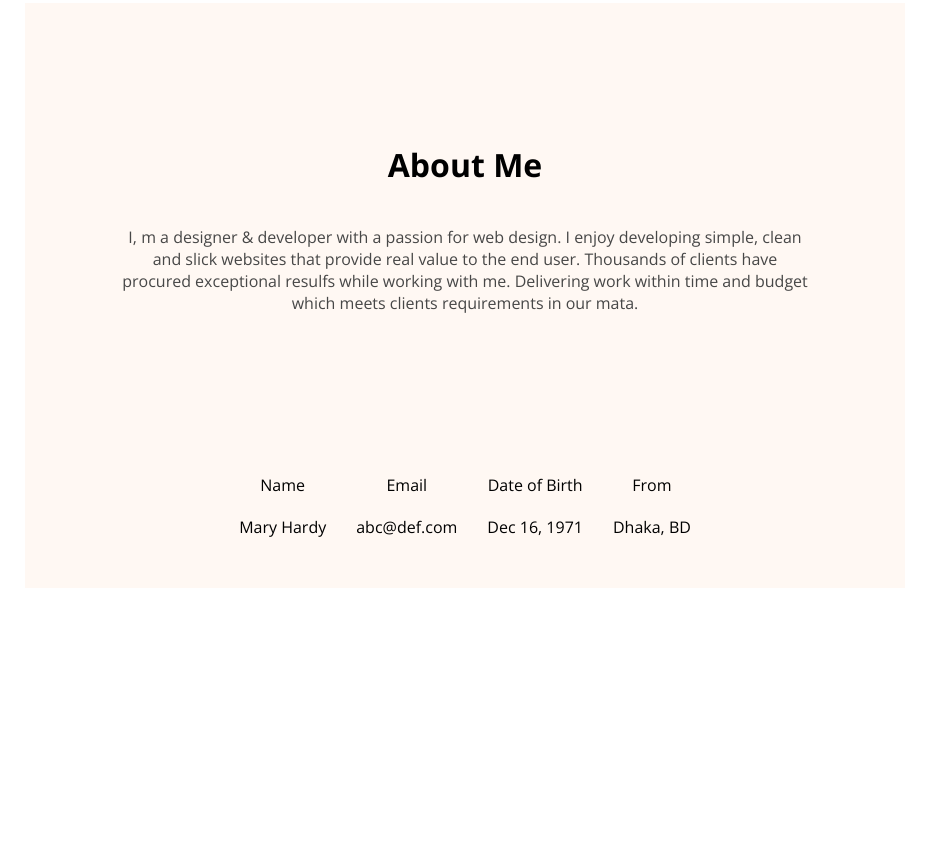
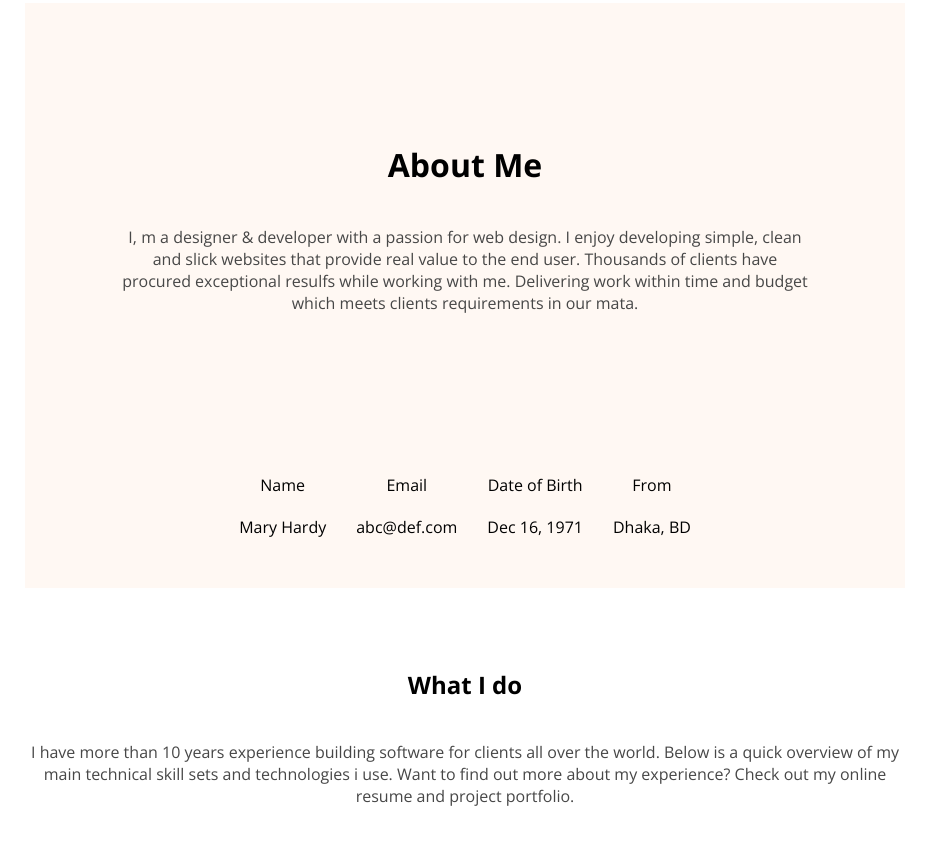
Before and after one commit to shoriful-hasan/portfolio, a plain HTML site: page index.html in a window 1280 px wide. Shown: the part 741-1586 px from the top of the page, without its empty margins (175-1105 px from the left). Before the commit the page ends 1409 px from the top, so only its background shows below. Drawn offline with nearby package versions, Linux system fonts and the light colour scheme.

Commit message:
some code

```diff
--- a/index.html
+++ b/index.html
@@ -69,9 +69,21 @@
 </div>
 
 </div>
+</main>
 
 
-</main>
+<section class="card_container">
+<h2>What I do</h2>
+<div class="card_container_para">
+
+    <p>I have more than 10 years experience building software for clients all over the world. Below is a quick overview of my main technical skill sets and technologies i use. Want to find out more about my experience? Check out my online resume and project portfolio.</p>
+</div>
+
+
+
+
+</section>
+
 
 
 
--- a/style/style.css
+++ b/style/style.css
@@ -139,3 +139,19 @@ text-align: center;
 .p_botttom{
     padding-top: 20px;
 }
+
+.card_container{
+    max-width: 1180px;
+    margin: 80px 200px;
+    display: flex;
+    flex-direction: column;
+    justify-content: center;
+    align-items: center;
+gap: 40px;
+}
+
+.card_container_para{
+    text-align: center;
+    color: #474747;
+    width: 100%;
+}
```
